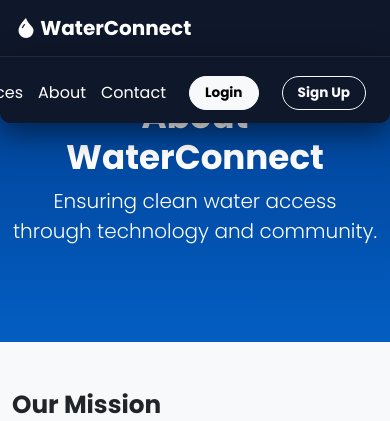
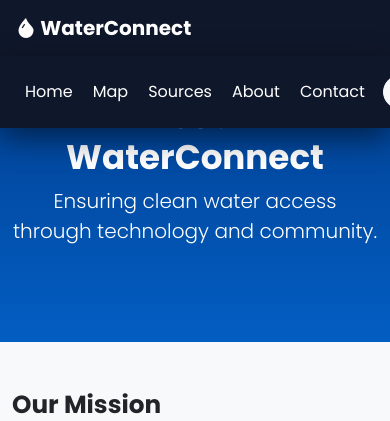
Before and after one commit to MorganWambulwa/Water-Management-System, a Django app: page /about/ in a window 390 px wide. Shown: the top 421 px of the page. Run offline with Django 5.2, Linux system fonts and the light colour scheme.

Commit message:
Updated mobile layout

```diff
--- a/static/waterapp/css/main.css
+++ b/static/waterapp/css/main.css
@@ -1,7 +1,13 @@
-body {
+html, body {
     font-family: 'Poppins', sans-serif;
     background-color: #f8f9fa;
+    overflow-x: hidden;
+    max-width: 100%;
+    scroll-behavior: smooth;
+    margin: 0;
+    padding: 0;
 }
+
 
 .hero-section {
     background: linear-gradient(rgba(0, 50, 120, 0.85), rgba(0, 90, 180, 0.7)),
@@ -106,67 +112,56 @@ body {
     color: #64748b;
 }
 
-/* --- MOBILE NAVBAR FIXES (For screens < 992px) --- */
-/* --- MOBILE NAVBAR FIXES (For screens < 992px) --- */
 @media (max-width: 991px) {
-    /* 1. Hide the standard Bootstrap hamburger icon (we use the full width menu) */
-    .navbar-toggler {
-        display: none !important;
-    }
+    .navbar-collapse {
+        background-color: #0f172a;
+        padding: 1rem 0;
 
-    /* 2. Force the menu to drop down as an overlay, not pushing content */
-    .navbar-collapse {
-        background-color: #0f172a; /* Dark Slate Blue, matches navbar */
-        padding: 1rem;
-        border-radius: 0 0 10px 10px;
-        border-top: 1px solid #1e293b;
+        display: block !important;
+        overflow-x: auto;
+        -webkit-overflow-scrolling: touch;
 
-        /* CRITICAL: Make it an overlay to solve vertical space issue */
         position: absolute;
-        top: 100%; /* Drops exactly below the fixed navbar */
+        top: 100%;
         left: 0;
         right: 0;
         z-index: 1000;
         box-shadow: 0 10px 30px rgba(0,0,0,0.5);
-
-        /* Enable horizontal scrolling for the links */
-        display: flex !important;
-        overflow-x: auto;
-        -webkit-overflow-scrolling: touch;
-        padding-bottom: 10px;
     }
 
-    /* Hide scrollbar visually */
+
+    .navbar-nav {
+        flex-direction: row !important;
+        flex-wrap: nowrap;
+        align-items: center;
+        padding: 0 15px;
+    }
+
+    .navbar-nav .nav-item {
+        margin: 0 10px;
+        white-space: nowrap;
+        gap: 5px;
+        padding: 0;
+    }
+
+    .navbar-nav .btn {
+        margin-top: 0 !important;
+        padding: 6px 12px !important;
+        font-size: 0.8rem;
+    }
+
     .navbar-collapse::-webkit-scrollbar {
         display: none;
+
     }
 
-    /* 3. Force the list items into a single, scrollable row */
-    .navbar-nav {
-        flex-direction: row !important;
-        align-items: center;
-        gap: 15px;
-        padding-left: 10px;
-        padding-right: 20px;
-        white-space: nowrap; /* Prevents text from wrapping */
+    .hero-section .d-flex {
+        gap: 10px !important;
     }
 
-    /* 4. Adjust Buttons for mobile row */
-    .navbar-nav .btn {
-        margin-top: 0 !important;
-        padding: 6px 15px !important;
-        font-size: 0.85rem;
-        flex-shrink: 0; /* Ensures buttons don't get squished */
+    .btn-danger-custom, .btn-outline-custom {
+        padding: 10px 15px !important;
+        font-size: 0.9rem !important;
+        height: auto;
     }
 }
-/* .navbar-transparentz {
-    background: rgba(0,0,0,0.2);
-}
-
-.btn-rounded {
-    border-radius: 20px;
-}
-
-.min-vh-80 {
-    min-height: 80vh;
-} */
--- a/templates/waterapp/base.html
+++ b/templates/waterapp/base.html
@@ -20,9 +20,9 @@
                 <i class="bi bi-droplet-fill"></i> WaterConnect
             </a>
 
-            <button class="navbar-toggler me-2" type="button" data-bs-toggle="collapse" data-bs-target="#navbarNav">
+            <!-- <button class="navbar-toggler me-2" type="button" data-bs-toggle="collapse" data-bs-target="#navbarNav">
                 <span class="navbar-toggler-icon"></span>
-            </button>
+            </button> -->
 
             <div class="collapse navbar-collapse justify-content-end" id="navbarNav">
                 <ul class="navbar-nav align-items-center pe-2">
```
Also changed, not shown: templates/waterapp/index.html (+5 -5 lines).
